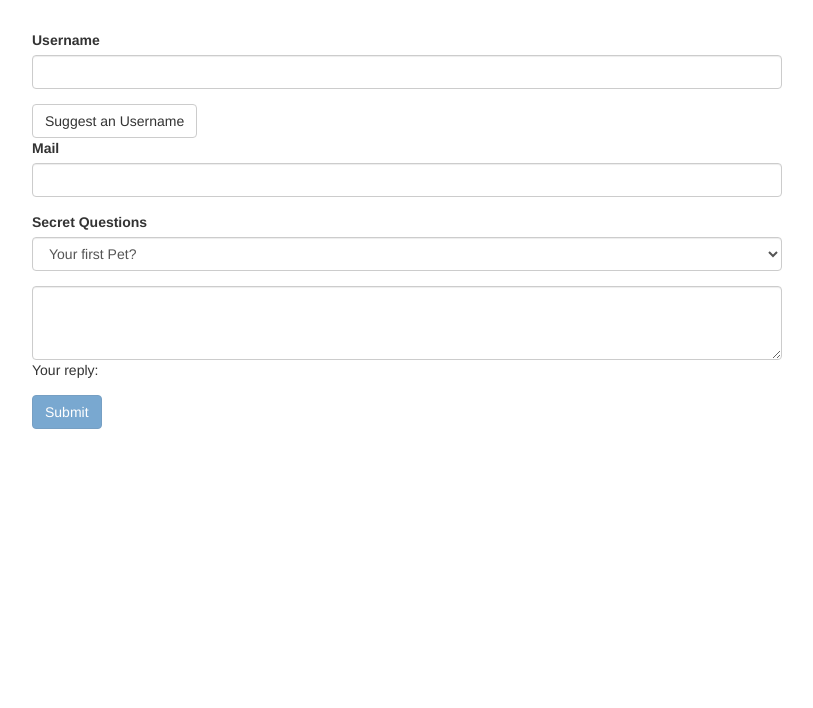
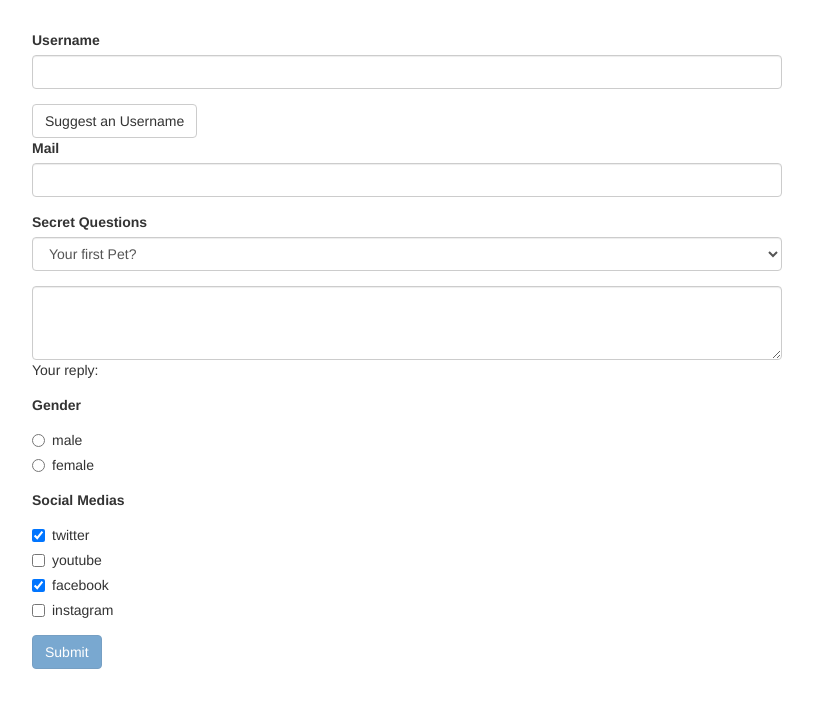
Before and after one commit to aavzla/AngularFormTemplateDriven, an Angular app: page / in a window 1280 px wide. Shown: the top 708 px of the page, without its empty margins (233-1046 px from the left). Built offline with nearby package versions, Linux system fonts and the light colour scheme.

Commit message:
TD: Handling Radio Buttons - Radio buttons are a special type of control like checkboxes. Here, we add a radio button and a checkbox and how to implement it.

```diff
--- a/src/app/app.component.html
+++ b/src/app/app.component.html
@@ -23,7 +23,7 @@
             <!--Here, we need to have an evaluation of the expression of the ngIf to show/hide the validation message.-->
             <span class="help-block" *ngIf="!username.valid && username.touched">Please enter a valid value!</span>
             <!--This is another apprach with the expression where we use the local reference of the form
-              and therefore we do not need the local reference at the control level, in this case is the #username="ngModel" at the input.-->
+        and therefore we do not need the local reference at the control level, in this case is the #username="ngModel" at the input.-->
             <!--<span class="help-block" *ngIf="!f.controls.username.valid && f.controls.username.touched">Please enter a valid value!</span>-->
           </div>
           <button class="btn btn-default" type="button">Suggest an Username</button>
@@ -59,6 +59,35 @@
                     [(ngModel)]="answer"></textarea>
           <span>Your reply: {{ answer }}</span>
         </div>
+        <div class="form-group">
+          <label for="gender">Gender</label>
+          <br />
+          <!--This is the case we want to have the radio buttons side by side-->
+          <!--<div class="radio-inline" *ngFor="let gender of genders">-->
+          <div class="radio" *ngFor="let gender of genders">
+            <label>
+              <input type="radio"
+                     name="gender"
+                     ngModel
+                     [value]="gender"
+                     required />
+              {{ gender }}
+            </label>
+          </div>
+        </div>
+        <div class="form-group">
+          <label for="socialMedia.name">Social Medias</label>
+          <br />
+          <!--If we want to have the checkbox buttons side by side, please visit https://stackoverflow.com/questions/306252/how-to-align-checkboxes-and-their-labels-consistently-cross-browsers.-->
+          <div class="checkbox" *ngFor="let socialMedia of socialMedias">
+            <label>
+              <input type="checkbox"
+                     [name]="socialMedia.name"
+                     [ngModel]="socialMedia.checked" />
+              {{ socialMedia.name }}
+            </label>
+          </div>
+        </div>
         <button class="btn btn-primary"
                 type="submit"
                 [disabled]="!f.valid">
--- a/src/app/app.component.ts
+++ b/src/app/app.component.ts
@@ -10,6 +10,13 @@ export class AppComponent {
   @ViewChild('f', { static: false }) form: NgForm;
   defaultQuestion: string = 'pet';
   answer: string;
+  genders = ['male', 'female'];
+  socialMedias = [
+    { name: 'twitter', checked: true },
+    { name: 'youtube', checked: false },
+    { name: 'facebook', checked: true },
+    { name: 'instagram', checked: false }
+  ];
 
   suggestUserName() {
     const suggestedName = 'Superuser';
```
